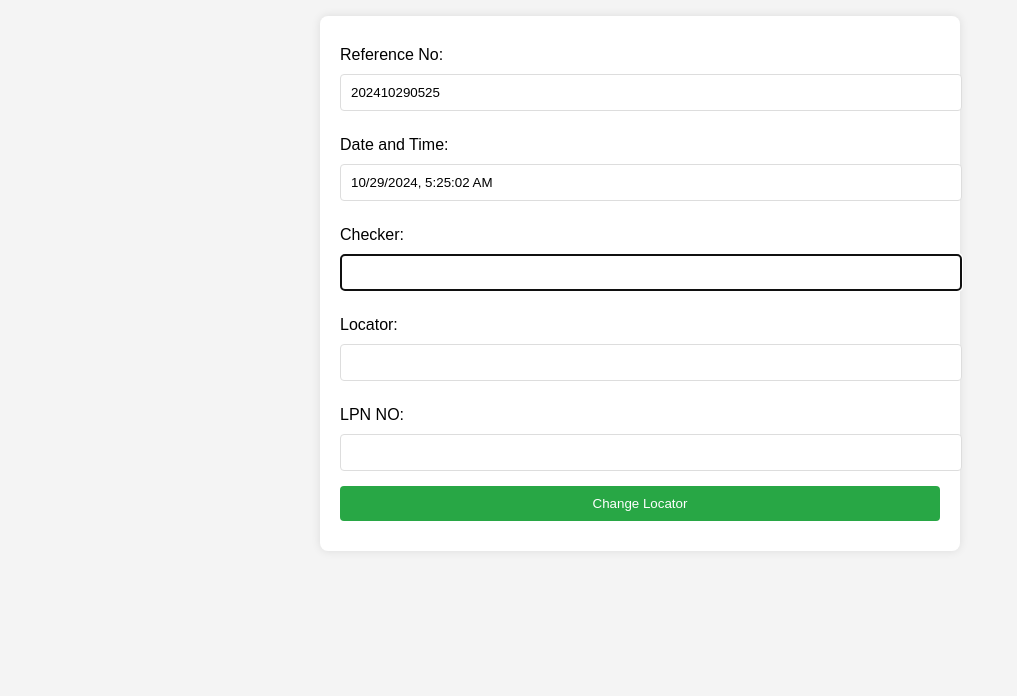
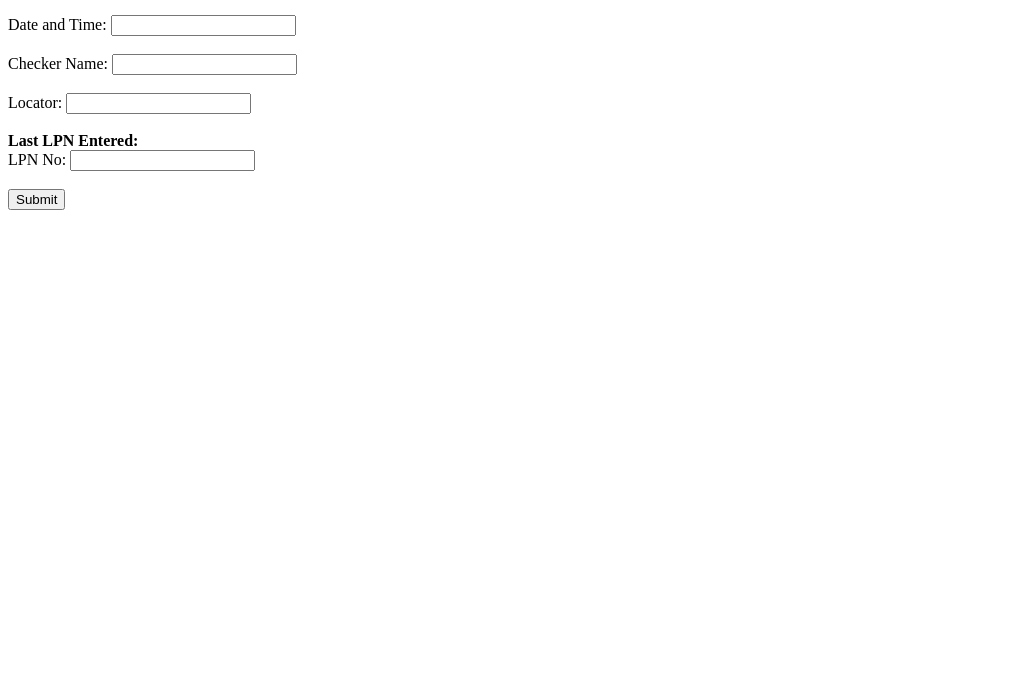
Before and after one commit to asif1001/Tubli-stocktake, a plain HTML site: page index.html in a window 1280 px wide. Shown: the part 104-800 px from the top of the page, without its empty margins (0-1017 px from the left). Drawn offline with Linux system fonts and the light colour scheme.

Commit message:
Update index.html

```diff
--- a/index.html
+++ b/index.html
@@ -3,86 +3,34 @@
 <head>
   <meta charset="UTF-8">
   <meta name="viewport" content="width=device-width, initial-scale=1.0">
-    <title>TUBLI STOCK COUNT</title> <!-- Updated title here -->
-    <!-- Link to the external JavaScript file -->
-    <script src="script.js" defer></script>
-
-    <!-- CSS for styling and mobile responsiveness -->
-    <style>
-        body {
-            font-family: Arial, sans-serif;
-            margin: 0;
-            padding: 0;
-            background-color: #f4f4f4;
-        }
-        h1 {
-            text-align: center;
-            padding: 20px;
-        }
-        form {
-            max-width: 600px;
-            margin: 20px auto;
-            padding: 20px;
-            background-color: #fff;
-            border-radius: 8px;
-            box-shadow: 0 0 10px rgba(0, 0, 0, 0.1);
-        }
-        label {
-            display: block;
-            margin: 10px 0 5px;
-        }
-        input {
-            width: 100%;
-            padding: 10px;
-            margin: 5px 0 15px;
-            border: 1px solid #ddd;
-            border-radius: 4px;
-        }
-        button {
-            width: 100%;
-            padding: 10px;
-            background-color: #28a745;
-            color: white;
-            border: none;
-            border-radius: 4px;
-            cursor: pointer;
-            margin-bottom: 10px;
-        }
-        button:hover {
-            background-color: #218838;
-        }
-        @media (max-width: 768px) {
-            form {
-                width: 90%;
-            }
-        }
-    </style>
+  <title>Data Entry Form</title>
 </head>
 <body>
-    <h1>TUBLI STOCK COUNT</h1> <!-- Updated heading here -->
-    <form>
-        <!-- Reference No -->
+  <h1>Data Entry Form</h1>
+  <form id="dataForm">
     <label for="referenceNo">Reference No:</label>
-        <input type="text" id="referenceNo" name="referenceNo" readonly>
+    <input type="text" id="referenceNo" name="referenceNo" readonly><br><br>
 
-        <!-- Date and Time -->
     <label for="dateTime">Date and Time:</label>
-        <input type="text" id="dateTime" name="dateTime" readonly>
+    <input type="text" id="dateTime" name="dateTime" readonly><br><br>
 
-        <!-- Checker Name -->
-        <label for="checkerName">Checker:</label>
-        <input type="text" id="checkerName" name="checkerName" required>
+    <label for="checkerName">Checker Name:</label>
+    <input type="text" id="checkerName" name="checkerName" required><br><br>
 
-        <!-- Locator -->
     <label for="locator">Locator:</label>
-        <input type="text" id="locator" name="locator" required>
+    <input type="text" id="locator" name="locator" required><br><br>
 
-        <!-- LPN NO -->
-        <label for="lpnNo">LPN NO:</label>
-        <input type="text" id="lpnNo" name="lpnNo" required>
+    <!-- Display last entered LPN here -->
+    <div id="lastLpnContainer">
+      <strong>Last LPN Entered:</strong> <span id="lastLpn"></span>
+    </div>
 
-        <!-- Change Locator Button -->
-        <button type="button" onclick="changeLocator()">Change Locator</button>
+    <label for="lpnNo">LPN No:</label>
+    <input type="text" id="lpnNo" name="lpnNo" required><br><br>
+
+    <button type="submit">Submit</button>
   </form>
+
+  <!-- JavaScript goes here -->
 </body>
 </html>
```
Lines whose indentation alone changed are shown as unchanged.
